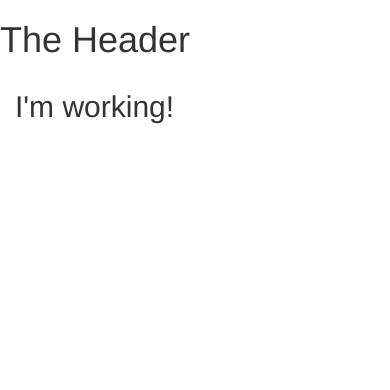
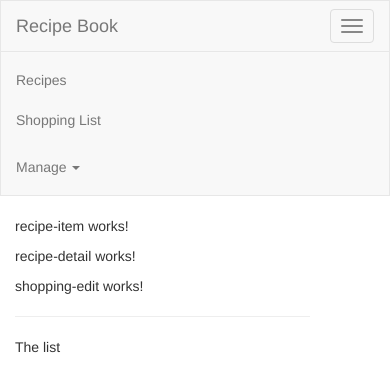
Before and after one commit to self-learning-organization/ng-course-project, an Angular app: page / in a window 390 px wide. Shown: the top 390 px of the page. Built offline with nearby package versions, Linux system fonts and the light colour scheme.

Commit message:
Using the Components, Renaming a Component and Adding a Responsive Navigation Bar

```diff
--- a/src/app/app.component.html
+++ b/src/app/app.component.html
@@ -2,7 +2,8 @@
 <div class="container">
   <div class="row">
     <div class="col-md-12">
-      <div class="h2">I'm working!</div>
+      <app-recipes></app-recipes>
+      <app-shopping-list></app-shopping-list>
     </div>
   </div>
 </div>
--- a/src/app/app.module.ts
+++ b/src/app/app.module.ts
@@ -9,7 +9,7 @@
 import { RecipeItemComponent } from './recipes/recipe-list/recipe-item/recipe-item.component';
 import { RecipeDetailComponent } from './recipes/recipe-detail/recipe-detail.component'
 import { ShoppingListComponent } from './shopping-list/shopping-list.component'
-import { ShoppingListEditComponent} from './shopping-list/shopping-list-edit/shopping-list-edit.component'
+import { ShoppingEditComponent} from './shopping-list/shopping-edit/shopping-edit.component'
 
 @NgModule({
   declarations: [
@@ -20,7 +20,7 @@
     RecipeItemComponent,
     RecipeDetailComponent,
     ShoppingListComponent,
-    ShoppingListEditComponent
+    ShoppingEditComponent
   ],
   imports: [
     BrowserModule,
--- a/src/app/header/header.component.html
+++ b/src/app/header/header.component.html
@@ -1 +1,32 @@
-<h1>The Header</h1>
+<nav class="navbar navbar-default">
+    <div class="container-fluid">
+        <!-- <div class="navbar-header">
+            <a href="#" class="navbar-brand">Recipe Book</a>
+        </div>
+
+        <div class="collapse navbar-collapse"> -->
+
+        <div class="navbar-header">
+            <button type="button" class="navbar-toggle" (click)="collapsed = !collapsed">
+                <span class="icon-bar" *ngFor="let iconBar of [1, 2, 3]"></span>
+            </button>
+            <a routerLink="/" class="navbar-brand">Recipe Book</a>
+        </div>
+
+        <div class="navbar-collapse" [class.collapse]="collapsed" (window:resize)="collapsed = true">
+            <ul class="nav navbar-nav">
+                <li><a href="#">Recipes</a></li>
+                <li><a href="#">Shopping List</a></li>
+            </ul>
+            <ul class="nav navbar-nav navbar-right">
+                <li class="dropdown">
+                    <a href="#" class="dropdown-toggle" role="button">Manage <span class="caret"></span></a>
+                    <ul class="dropdown-menu">
+                        <li><a href="#">Save Data</a></li>
+                        <li><a href="#">Fetch Data</a></li>
+                    </ul>
+                </li>
+            </ul>
+        </div>
+    </div>
+</nav>
--- a/src/app/recipes/recipe-list/recipe-list.component.html
+++ b/src/app/recipes/recipe-list/recipe-list.component.html
@@ -1 +1 @@
-<p>recipe-list works!</p>
+<app-recipe-item></app-recipe-item>
--- a/src/app/recipes/recipes.component.html
+++ b/src/app/recipes/recipes.component.html
@@ -1 +1,8 @@
-<p>recipes works!</p>
+<div class="row">
+    <div class="col-md-5">
+        <app-recipe-list></app-recipe-list>
+    </div>
+    <div class="col-md-7">
+        <app-recipe-detail></app-recipe-detail>
+    </div>
+</div>
--- /dev/null
+++ b/src/app/shopping-list/shopping-edit/shopping-edit.component.html
@@ -0,0 +1 @@
+<p>shopping-edit works!</p>
--- a/src/app/shopping-list/shopping-list.component.html
+++ b/src/app/shopping-list/shopping-list.component.html
@@ -0,0 +1,7 @@
+<div class="row">
+    <div class="col-xs-10">
+        <app-shopping-edit></app-shopping-edit>
+        <hr>
+        <p>The list</p>
+    </div>
+</div>
--- a/src/app/shopping-list/shopping-list.component.ts
+++ b/src/app/shopping-list/shopping-list.component.ts
@@ -2,7 +2,7 @@
 
 @Component({
     selector: 'app-shopping-list',
-    template: './shopping-list.component.html',
+    templateUrl: './shopping-list.component.html',
     styles: ['./shopping-list.component.css']
 })
 
```
Also changed, not shown: src/app/shopping-list/shopping-edit/shopping-edit.component.ts (added, +11 -0 lines), src/app/shopping-list/shopping-list-edit/shopping-list-edit.component.ts (deleted, +0 -11 lines), src/app/shopping-list/shopping-edit/shopping-edit.component.css (added), src/app/shopping-list/shopping-list-edit/shopping-list-edit.component.html (deleted).
